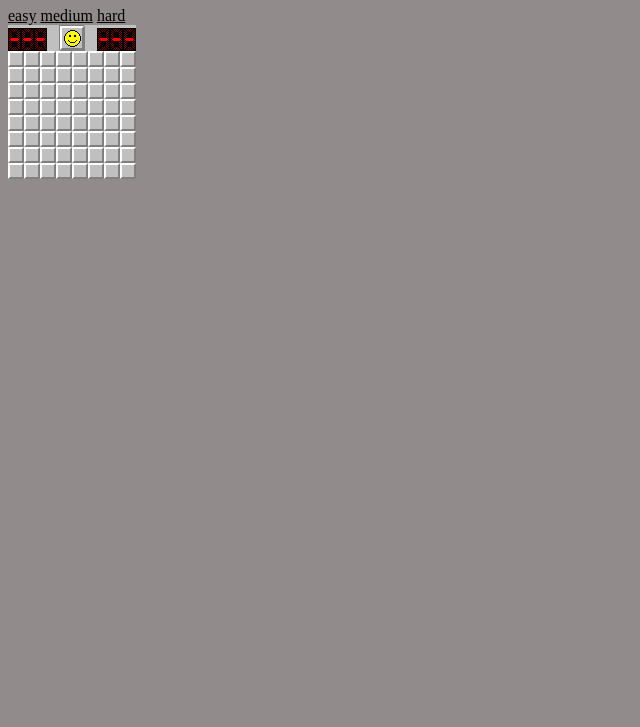
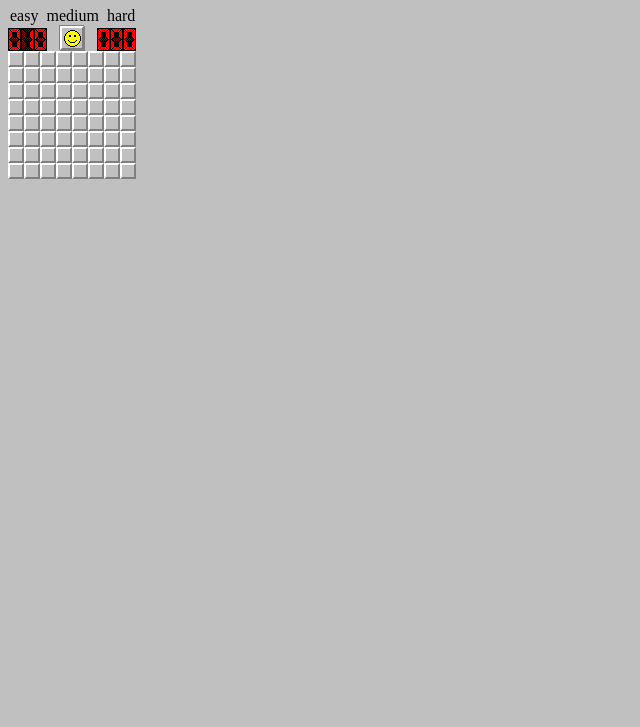
Before and after one commit to RedKing7/minesweep, a plain HTML site: page index.html in a window 1280 px wide. Shown: the part 73-800 px from the top of the page, without its empty margins (0-640 px from the left). Drawn offline with nearby package versions, Linux system fonts and the light colour scheme.

Commit message:
end-of-day save. Changed background color, changed LCD starting pictures

```diff
--- a/index.html
+++ b/index.html
@@ -18,15 +18,15 @@
     <div id="board">
         <span id='head'>
             <span id="mine-counter">
-                <img src="images/time-.gif" id="mine-hundreds">
-                <img src="images/time-.gif" id="mine-tens">
-                <img src="images/time-.gif" id="mine-ones">
+                <img src="images/time0.gif" id="mine-hundreds">
+                <img src="images/time1.gif" id="mine-tens">
+                <img src="images/time0.gif" id="mine-ones">
             </span>
             <a id="reset"></a>
             <span id="timer">
-                <img src="images/time-.gif" id="time-hundreds">
-                <img src="images/time-.gif" id="time-tens">
-                <img src="images/time-.gif" id="time-ones">
+                <img src="images/time0.gif" id="time-hundreds">
+                <img src="images/time0.gif" id="time-tens">
+                <img src="images/time0.gif" id="time-ones">
             </span>
         </span>
         <div id='game'></div>
--- a/style.css
+++ b/style.css
@@ -1,5 +1,5 @@
 body{
-    background-color: #918B8B;
+    background-color: rgb(192,192,192);;
     border-collapse: collapse;
 }
 button{
@@ -12,8 +12,8 @@ h1{
     color: black;
 }
 a.difficulty{
-    text-decoration: underline;
     cursor: default;
+    padding: 2px;
 }
 a:hover{
     color: blue;
@@ -27,7 +27,6 @@ button{
     display: flex;
     justify-content: space-between;
     align-items: flex-end;
-    background-color: rgb(192,192,192);
 }
 #mine-counter{
     display: flex;
```
